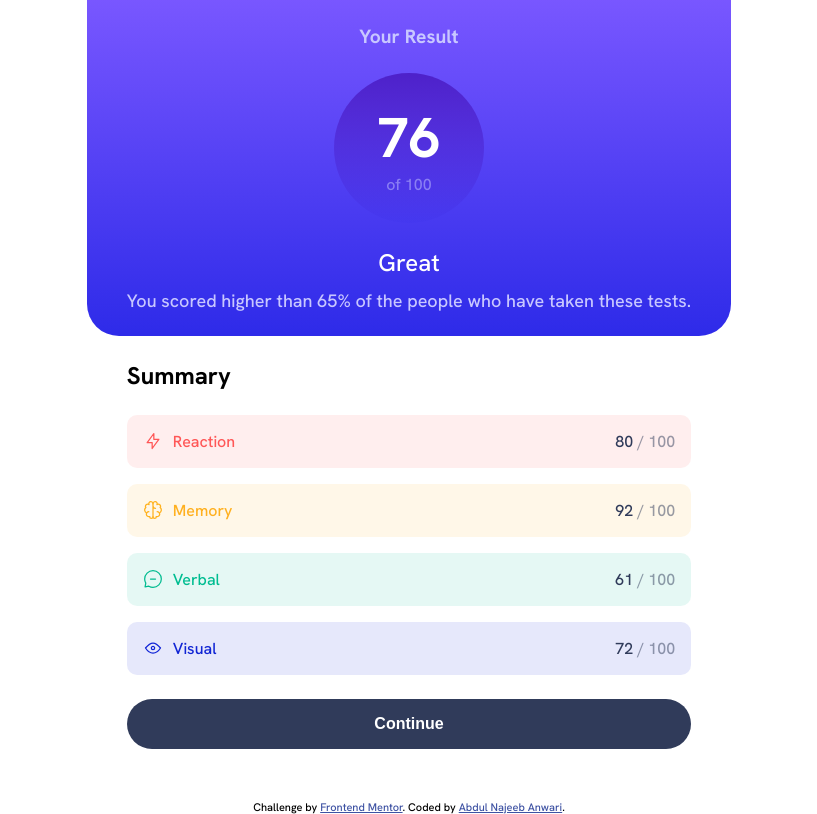
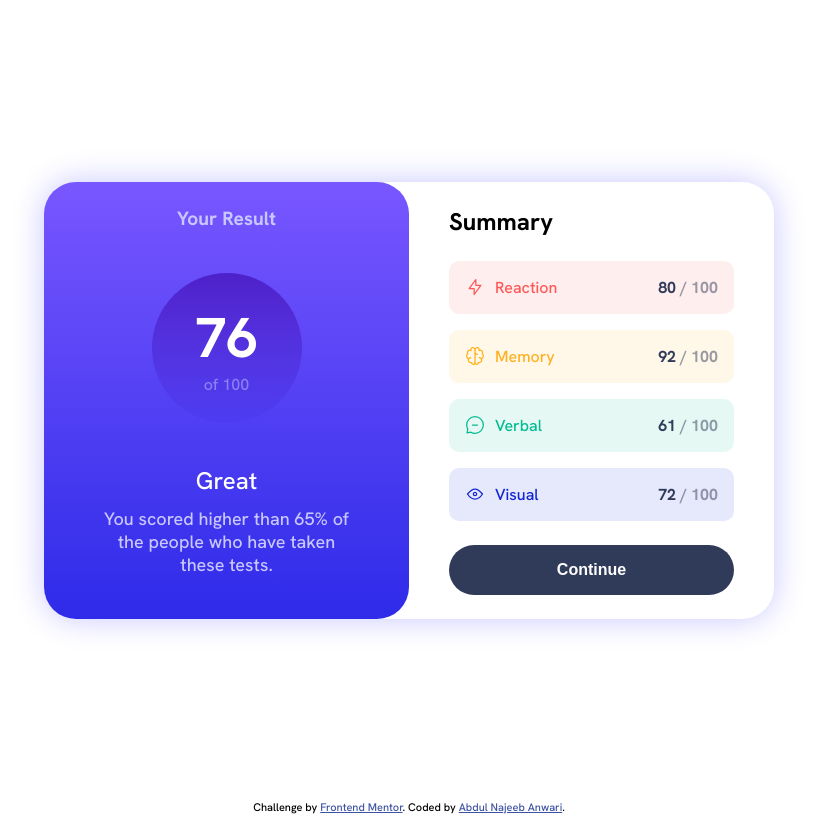
Before and after one commit to najeeb-anwari/results-summary-component-using-grid, a plain HTML site: page index.html in a window 1280 px wide. Shown: the whole page, without its empty margins (231-1048 px from the left). Drawn offline with Linux system fonts and the light colour scheme.

Commit message:
Added media queries for desktop design

```diff
--- a/assets/css/app.css
+++ b/assets/css/app.css
@@ -154,10 +154,12 @@ main {
 
 .test-scores .score .obtained-score {
     color: var(--dark-gray-blue);
+    font-weight: 700;
 }
 
 .test-scores .score .total-score {
     color: hsla(224, 30%, 27%, .5);
+    font-weight: 700;
 }
 
 .summary button {
@@ -169,3 +171,26 @@ main {
     color: white;
     border-radius: 6rem;
 }
+
+@media (min-width: 768px) {
+    body {
+
+    }
+    main {
+        grid-template-columns: 1fr 1fr;
+        align-self: center;
+        max-width: calc(365px * 2);
+        border-radius: 2rem;
+        box-shadow: 0 0 2rem 0 var(--light-lavender);
+    }
+
+    .result {
+        border-radius: 2rem;
+        padding: 1.5rem 3.5rem;
+    }
+
+    .summary {
+        border-top-right-radius: 2rem;
+        border-bottom-right-radius: 2rem;
+    }
+}
```
